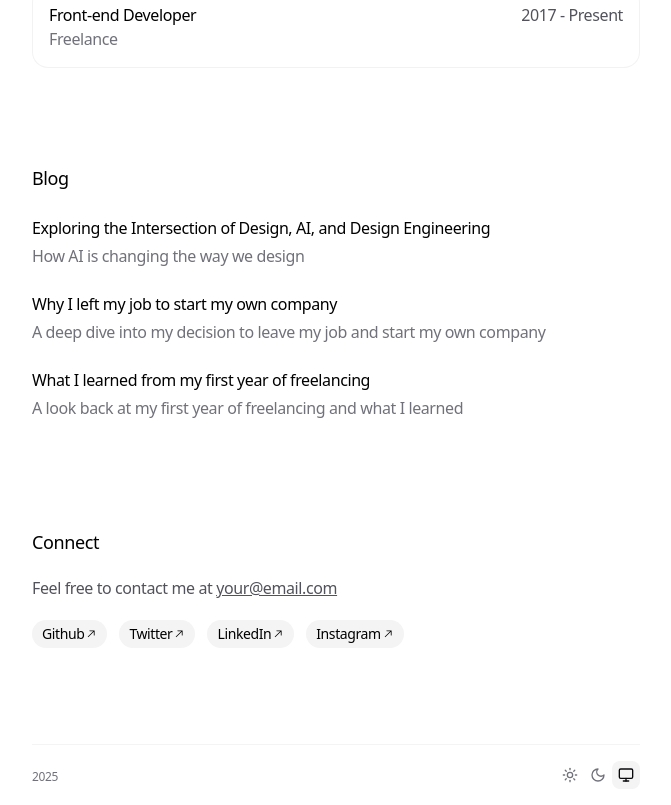
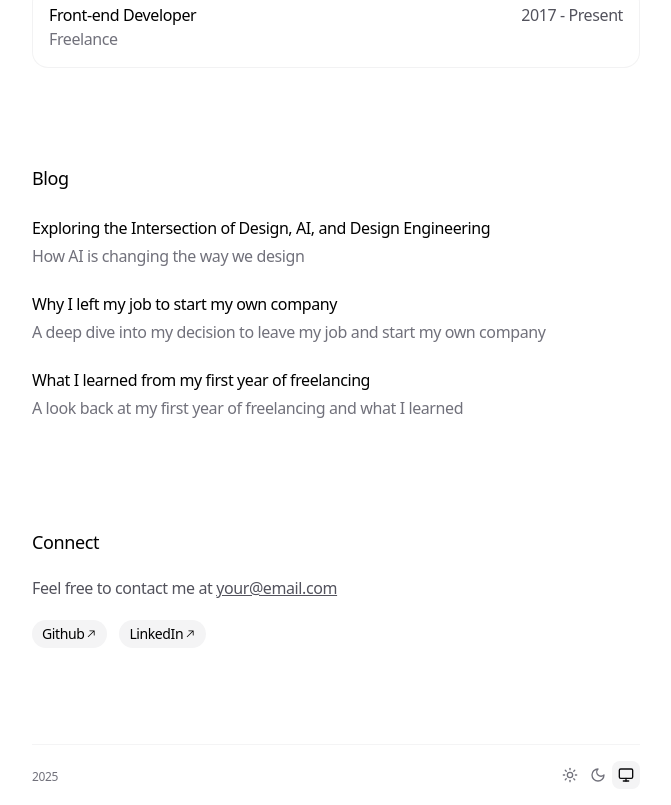
Before and after one commit to chrisbell709/portfolio, a Next.js app: page / in a window 1280 px wide. Shown: the part 914-1719 px from the top of the page, without its empty margins (304-975 px from the left). Built offline with nearby package versions, Linux system fonts and the light colour scheme.

Commit message:
Update data.ts

```diff
--- a/app/data.ts
+++ b/app/data.ts
@@ -103,16 +103,8 @@ export const SOCIAL_LINKS: SocialLink[] = [
     link: 'https://github.com/ibelick',
   },
   {
-    label: 'Twitter',
-    link: 'https://twitter.com/ibelick',
-  },
-  {
     label: 'LinkedIn',
     link: 'https://www.linkedin.com/in/ibelick',
-  },
-  {
-    label: 'Instagram',
-    link: 'https://www.instagram.com/ibelick',
   },
 ]
 
```
